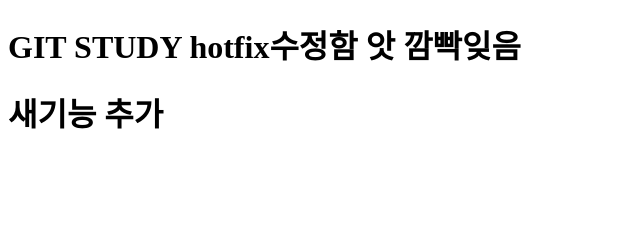
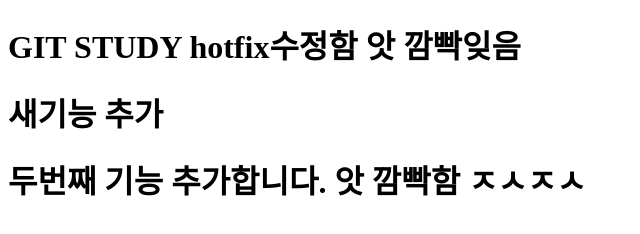
Before and after one commit to eorjs37/gitstudy, a plain HTML site: page index.html in a window 1280 px wide. Shown: the whole page, without its empty margins (0-640 px from the left). Drawn offline with Linux system fonts and the light colour scheme.

Commit message:
두번째 기능 추가합니다. // 앗 깜빡함 ㅈㅅㅈㅅ 추가

```diff
--- a/index.html
+++ b/index.html
@@ -15,5 +15,9 @@
     <h1>
         새기능 추가
     </h1>
+    <h1>
+        두번째 기능 추가합니다.
+        앗 깜빡함 ㅈㅅㅈㅅ
+    </h1>
 </body>
 </html>
```
